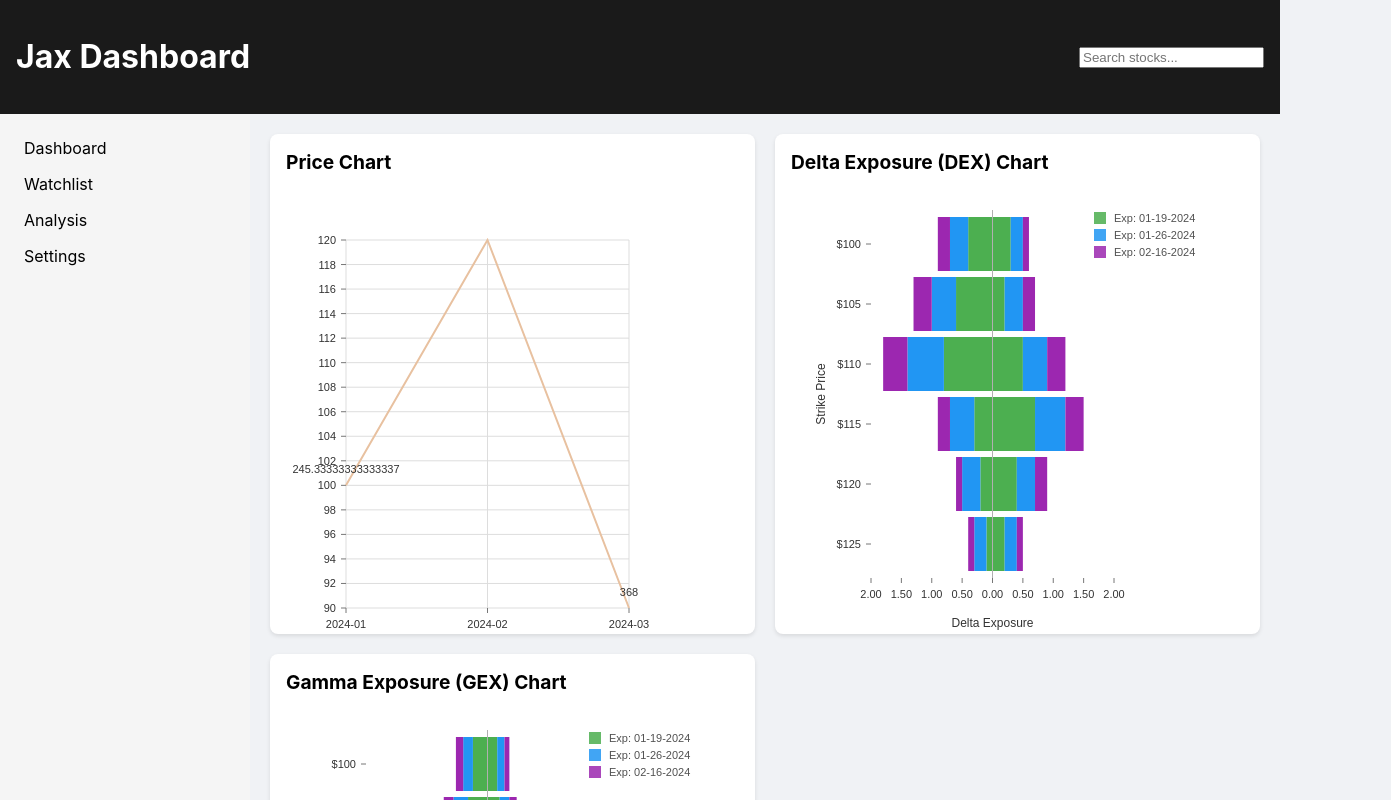
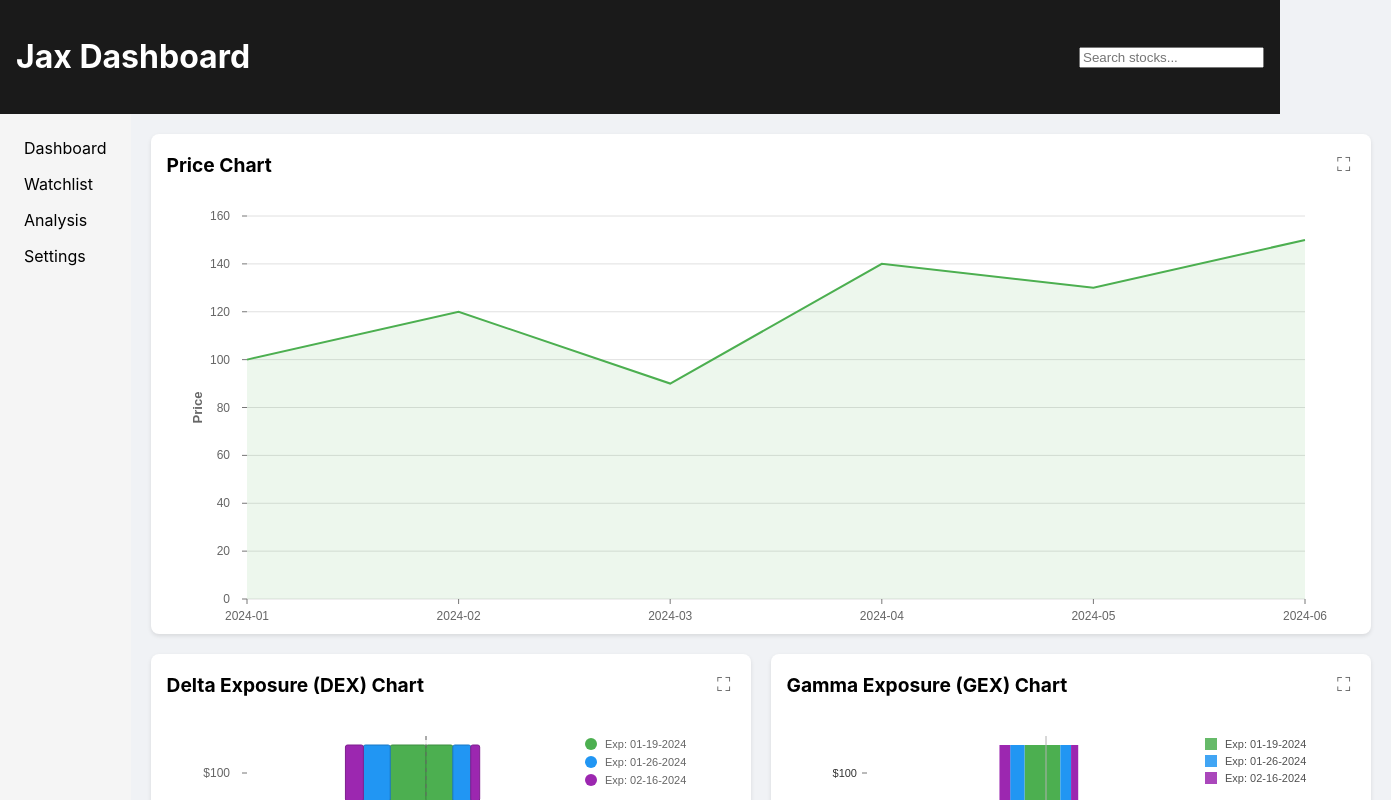
Before and after one commit to ekinolik/jax-ui, a React (Create React App) app: page / in a window 1280 px wide. Shown: the top 800 px of the page, 1391 px wide, since content can reach past the window. Built offline with nearby package versions, Linux system fonts and the light colour scheme.

Commit message:
full screen mode

```diff
--- a/src/App.js
+++ b/src/App.js
@@ -19,11 +19,21 @@ const MainContent = styled.div`
   flex: 1;
 `;
 
-const ChartGrid = styled.div`
-  display: grid;
-  grid-template-columns: repeat(2, 1fr);
+const ContentArea = styled.div`
+  flex: 1;
+  display: flex;
+  flex-direction: column;
   gap: 20px;
   padding: 20px;
+`;
+
+const ChartRow = styled.div`
+  display: flex;
+  gap: 20px;
+  width: 100%;
+`;
+
+const ChartColumn = styled.div`
   flex: 1;
 `;
 
@@ -33,11 +43,19 @@ function App() {
       <Header />
       <MainContent>
         <Sidebar />
-        <ChartGrid>
-          <PriceChart />
-          <DexChart />
-          <GexChart />
-        </ChartGrid>
+        <ContentArea>
+          <ChartRow>
+            <PriceChart />
+          </ChartRow>
+          <ChartRow>
+            <ChartColumn>
+              <DexChart />
+            </ChartColumn>
+            <ChartColumn>
+              <GexChart />
+            </ChartColumn>
+          </ChartRow>
+        </ContentArea>
       </MainContent>
     </AppContainer>
   );
--- a/src/components/charts/DexChart.js
+++ b/src/components/charts/DexChart.js
@@ -2,7 +2,7 @@ import React from 'react';
 import { ResponsiveBar } from '@nivo/bar';
 import ChartContainer from '../common/ChartContainer';
 
-const DexChart = () => {
+const DexChartContent = ({ isFullscreen }) => {
   const data = [
     {
       strike: "$100",
@@ -90,8 +90,42 @@ const DexChart = () => {
     }
   };
 
+  const theme = {
+    axis: {
+      ticks: {
+        text: {
+          fontSize: 12,
+          fill: '#666',
+          fontWeight: 500
+        }
+      },
+      legend: {
+        text: {
+          fontSize: 13,
+          fill: '#666',
+          fontWeight: 600
+        }
+      }
+    },
+    grid: {
+      line: {
+        stroke: '#e0e0e0',
+        strokeWidth: 1
+      }
+    },
+    tooltip: {
+      container: {
+        background: '#ffffff',
+        boxShadow: '0 3px 8px rgba(0,0,0,0.24)',
+        borderRadius: '6px',
+        padding: '12px',
+        fontSize: '12px',
+        border: 'none'
+      }
+    }
+  };
+
   return (
-    <ChartContainer title="Delta Exposure (DEX) Chart">
     <ResponsiveBar
       data={transformedData}
       keys={[
@@ -100,7 +134,10 @@ const DexChart = () => {
       ]}
       indexBy="strike"
       layout="horizontal"
-        margin={{ top: 20, right: 130, bottom: 80, left: 80 }}
+      margin={isFullscreen ?
+        { top: 40, right: 160, bottom: 100, left: 100 } :
+        { top: 20, right: 130, bottom: 65, left: 80 }
+      }
       valueScale={{
         type: 'linear',
         min: -maxValue,
@@ -111,33 +148,55 @@ const DexChart = () => {
         round: true,
       }}
       enableGridY={false}
+      enableGridX={true}
+      gridXValues={[0]}
+      theme={{
+        ...theme,
+        axis: {
+          ...theme.axis,
+          ticks: {
+            ...theme.axis.ticks,
+            text: {
+              ...theme.axis.ticks.text,
+              fontSize: isFullscreen ? 14 : 12,
+            }
+          },
+          legend: {
+            ...theme.axis.legend,
+            text: {
+              ...theme.axis.legend.text,
+              fontSize: isFullscreen ? 15 : 13,
+            }
+          }
+        },
+      }}
       colors={({ id }) => getColor(id)}
-        borderColor={{ from: 'color', modifiers: [['darker', 1.6]] }}
+      borderRadius={2}
+      borderWidth={1}
+      borderColor={{ from: 'color', modifiers: [['darker', 0.6]] }}
       axisTop={null}
       axisRight={null}
       axisBottom={{
         tickSize: 5,
         tickPadding: 5,
         tickRotation: 0,
-          legend: 'Delta Exposure',
+        legend: '',
         legendPosition: 'middle',
-          legendOffset: 45,
+        legendOffset: 0,
         format: v => Math.abs(v).toFixed(2)
       }}
       axisLeft={{
         tickSize: 5,
-          tickPadding: 5,
+        tickPadding: 12,
         tickRotation: 0,
         legend: 'Strike Price',
         legendPosition: 'middle',
         legendOffset: -50
       }}
       enableLabel={false}
-        labelSkipWidth={12}
-        labelSkipHeight={12}
-        labelTextColor={{ from: 'color', modifiers: [['darker', 1.6]] }}
+      animate={true}
+      motionConfig="gentle"
       tooltip={({ id, value, indexValue, data }) => {
-          // Calculate sums for the strike price
         const callsSum = Math.abs(
           data["calls_01-19-2024"] +
           data["calls_01-26-2024"] +
@@ -150,32 +209,43 @@ const DexChart = () => {
         );
 
         return (
-            <div
-              style={{
-                padding: 12,
+          <div style={{
+            padding: '12px 16px',
             background: '#ffffff',
-                border: '1px solid #ccc',
-                borderRadius: '4px',
-              }}
-            >
-              <div style={{ color: getColor(id) }}>
-                <strong>Value: {Math.abs(value).toFixed(2)}</strong>
+            boxShadow: '0 3px 8px rgba(0,0,0,0.24)',
+            borderRadius: '6px',
+            fontSize: '12px',
+            lineHeight: '1.6'
+          }}>
+            <div style={{
+              color: getColor(id),
+              fontWeight: 600,
+              marginBottom: '8px'
+            }}>
+              Value: {Math.abs(value).toFixed(2)}
             </div>
-              <div style={{ marginTop: 4 }}>
-                <div>Total Calls: {callsSum.toFixed(2)}</div>
-                <div>Total Puts: {putsSum.toFixed(2)}</div>
+            <div style={{
+              display: 'grid',
+              gridTemplateColumns: 'auto auto',
+              gap: '8px 16px'
+            }}>
+              <div style={{ color: '#666' }}>Total Calls:</div>
+              <div style={{ fontWeight: 500 }}>{callsSum.toFixed(2)}</div>
+              <div style={{ color: '#666' }}>Total Puts:</div>
+              <div style={{ fontWeight: 500 }}>{putsSum.toFixed(2)}</div>
             </div>
           </div>
         );
       }}
-        animate={true}
-        motionStiffness={90}
-        motionDamping={15}
       markers={[
         {
           axis: 'x',
           value: 0,
-            lineStyle: { stroke: '#b0b0b0', strokeWidth: 1 },
+          lineStyle: {
+            stroke: '#666',
+            strokeWidth: 1,
+            strokeDasharray: '4 4'
+          },
           legend: '',
           legendPosition: null,
         }
@@ -188,19 +258,21 @@ const DexChart = () => {
           justify: false,
           translateX: 120,
           translateY: 0,
-            itemsSpacing: 1,
-            itemWidth: 140,
+          itemsSpacing: 2,
+          itemWidth: isFullscreen ? 180 : 140,
           itemHeight: 16,
           itemDirection: 'left-to-right',
-            itemOpacity: 0.85,
-            symbolSize: 12,
-            symbolShape: 'square',
-            fontSize: 11,
+          itemOpacity: 1,
+          symbolSize: isFullscreen ? 14 : 12,
+          symbolShape: 'circle',
+          fontSize: isFullscreen ? 13 : 11,
+          itemTextColor: '#666',
           effects: [
             {
               on: 'hover',
               style: {
-                  itemOpacity: 1
+                itemTextColor: '#000',
+                itemBackground: '#f5f5f5'
               }
             }
           ],
@@ -224,6 +296,14 @@ const DexChart = () => {
         }
       ]}
     />
+  );
+};
+
+// Wrapper component
+const DexChart = () => {
+  return (
+    <ChartContainer title="Delta Exposure (DEX) Chart">
+      <DexChartContent />
     </ChartContainer>
   );
 };
--- a/src/components/charts/GexChart.js
+++ b/src/components/charts/GexChart.js
@@ -2,7 +2,7 @@ import React from 'react';
 import { ResponsiveBar } from '@nivo/bar';
 import ChartContainer from '../common/ChartContainer';
 
-const GexChart = () => {
+const GexChartContent = ({ isFullscreen }) => {
   const data = [
     {
       strike: "$100",
@@ -90,7 +90,6 @@ const GexChart = () => {
   };
 
   return (
-    <ChartContainer title="Gamma Exposure (GEX) Chart">
     <ResponsiveBar
       data={transformedData}
       keys={[
@@ -99,7 +98,10 @@ const GexChart = () => {
       ]}
       indexBy="strike"
       layout="horizontal"
-        margin={{ top: 20, right: 130, bottom: 80, left: 80 }}
+      margin={isFullscreen ?
+        { top: 40, right: 160, bottom: 100, left: 100 } :
+        { top: 20, right: 130, bottom: 65, left: 80 }
+      }
       valueScale={{
         type: 'linear',
         min: -maxValue,
@@ -118,9 +120,9 @@ const GexChart = () => {
         tickSize: 5,
         tickPadding: 5,
         tickRotation: 0,
-          legend: 'Gamma Exposure',
+        legend: '',
         legendPosition: 'middle',
-          legendOffset: 45,
+        legendOffset: 0,
         format: v => Math.abs(v).toFixed(2)
       }}
       axisLeft={{
@@ -223,6 +225,14 @@ const GexChart = () => {
         }
       ]}
     />
+  );
+};
+
+// Wrapper component
+const GexChart = () => {
+  return (
+    <ChartContainer title="Gamma Exposure (GEX) Chart">
+      <GexChartContent />
     </ChartContainer>
   );
 };
--- a/src/components/charts/PriceChart.js
+++ b/src/components/charts/PriceChart.js
@@ -2,7 +2,7 @@ import React from 'react';
 import { ResponsiveLine } from '@nivo/line';
 import ChartContainer from '../common/ChartContainer';
 
-const PriceChart = () => {
+const PriceChartContent = ({ isFullscreen }) => {
   const data = [
     {
       id: "stock price",
@@ -10,33 +10,144 @@ const PriceChart = () => {
         { x: "2024-01", y: 100 },
         { x: "2024-02", y: 120 },
         { x: "2024-03", y: 90 },
-        // Add more data points as needed
+        { x: "2024-04", y: 140 },
+        { x: "2024-05", y: 130 },
+        { x: "2024-06", y: 150 },
       ]
     }
   ];
 
+  const theme = {
+    axis: {
+      ticks: {
+        text: {
+          fontSize: 12,
+          fill: '#666',
+          fontWeight: 500
+        }
+      },
+      legend: {
+        text: {
+          fontSize: 13,
+          fill: '#666',
+          fontWeight: 600
+        }
+      }
+    },
+    grid: {
+      line: {
+        stroke: '#e0e0e0',
+        strokeWidth: 1
+      }
+    },
+    tooltip: {
+      container: {
+        background: '#ffffff',
+        boxShadow: '0 3px 8px rgba(0,0,0,0.24)',
+        borderRadius: '6px',
+        padding: '12px',
+        fontSize: '12px',
+        border: 'none'
+      }
+    }
+  };
+
   return (
-    <ChartContainer title="Price Chart">
     <ResponsiveLine
       data={data}
-        margin={{ top: 50, right: 110, bottom: 50, left: 60 }}
+      margin={isFullscreen ?
+        { top: 40, right: 160, bottom: 100, left: 100 } :
+        { top: 20, right: 50, bottom: 65, left: 80 }
+      }
       xScale={{ type: 'point' }}
-        yScale={{ type: 'linear', min: 'auto', max: 'auto' }}
+      yScale={{
+        type: 'linear',
+        min: 0,
+        max: 'auto',
+        stacked: true,
+      }}
+      theme={{
+        ...theme,
+        axis: {
+          ...theme.axis,
+          ticks: {
+            ...theme.axis.ticks,
+            text: {
+              ...theme.axis.ticks.text,
+              fontSize: isFullscreen ? 14 : 12,
+            }
+          },
+          legend: {
+            ...theme.axis.legend,
+            text: {
+              ...theme.axis.legend.text,
+              fontSize: isFullscreen ? 15 : 13,
+            }
+          }
+        },
+      }}
       axisTop={null}
       axisRight={null}
       axisBottom={{
         tickSize: 5,
         tickPadding: 5,
         tickRotation: 0,
+        legend: '',
+        legendPosition: 'middle',
+        legendOffset: 0
       }}
+      axisLeft={{
+        tickSize: 5,
+        tickPadding: 12,
+        tickRotation: 0,
+        legend: 'Price',
+        legendPosition: 'middle',
+        legendOffset: -50
+      }}
+      enableGridX={false}
+      enableGridY={true}
+      colors={['#4CAF50']}
       pointSize={10}
       pointColor={{ theme: 'background' }}
       pointBorderWidth={2}
       pointBorderColor={{ from: 'serieColor' }}
-        enablePointLabel={true}
-        pointLabel="y"
-        pointLabelYOffset={-12}
+      enablePointLabel={false}
+      enableArea={true}
+      areaBaselineValue={0}
+      areaOpacity={0.1}
+      useMesh={true}
+      animate={true}
+      motionConfig="gentle"
+      tooltip={({ point }) => (
+        <div style={{
+          padding: '12px 16px',
+          background: '#ffffff',
+          boxShadow: '0 3px 8px rgba(0,0,0,0.24)',
+          borderRadius: '6px',
+          fontSize: '12px',
+          lineHeight: '1.6'
+        }}>
+          <div style={{
+            color: '#4CAF50',
+            fontWeight: 600,
+            marginBottom: '8px'
+          }}>
+            Price: ${point.data.y}
+          </div>
+          <div style={{ color: '#666' }}>
+            Date: {point.data.x}
+          </div>
+        </div>
+      )}
     />
+  );
+};
+
+// Wrapper component
+const PriceChart = () => {
+  return (
+    <ChartContainer title="Price Chart" fullWidth>
+      <PriceChartContent />
     </ChartContainer>
   );
 };
--- a/src/components/common/ChartContainer.js
+++ b/src/components/common/ChartContainer.js
@@ -1,25 +1,102 @@
-import React from 'react';
+import React, { useState } from 'react';
 import styled from 'styled-components';
+
+const Wrapper = styled.div`
+  width: 100%;
+  position: relative;
+`;
+
+const FixedWidthWrapper = styled.div`
+  width: ${props => props.fullWidth ? '100%' : '600px'};
+  margin: 0 auto;
+`;
 
 const Container = styled.div`
   background: white;
   border-radius: 8px;
   box-shadow: 0 2px 4px rgba(0, 0, 0, 0.1);
   padding: 1rem;
-  height: 500px;
+  height: ${props => props.isFullscreen ? '100vh' : '500px'};
+  width: ${props => props.isFullscreen ? '100vw' : '100%'};
+  position: ${props => props.isFullscreen ? 'fixed' : 'relative'};
+  top: ${props => props.isFullscreen ? '0' : 'auto'};
+  left: ${props => props.isFullscreen ? '0' : 'auto'};
+  z-index: ${props => props.isFullscreen ? '1000' : '1'};
+  transition: all 0.3s ease;
+  cursor: pointer;
+  box-sizing: border-box;
 `;
 
 const Title = styled.h2`
   margin: 0 0 1rem 0;
   font-size: 1.2rem;
+  display: flex;
+  justify-content: space-between;
+  align-items: center;
 `;
 
-const ChartContainer = ({ title, children }) => {
+const FullscreenButton = styled.button`
+  background: none;
+  border: none;
+  cursor: pointer;
+  padding: 4px;
+  color: #666;
+  font-size: 1.2rem;
+  transition: color 0.2s ease;
+
+  &:hover {
+    color: #000;
+  }
+`;
+
+const ChartContainer = ({ title, children, fullWidth }) => {
+  const [isFullscreen, setIsFullscreen] = useState(false);
+
+  const toggleFullscreen = (e) => {
+    e.stopPropagation();
+    setIsFullscreen(!isFullscreen);
+  };
+
+  // Handle escape key to exit fullscreen
+  React.useEffect(() => {
+    const handleEsc = (event) => {
+      if (event.key === 'Escape') {
+        setIsFullscreen(false);
+      }
+    };
+    window.addEventListener('keydown', handleEsc);
+
+    return () => {
+      window.removeEventListener('keydown', handleEsc);
+    };
+  }, []);
+
+  const content = (
+    <Container
+      isFullscreen={isFullscreen}
+      onClick={() => setIsFullscreen(true)}
+    >
+      <Title>
+        {title}
+        <FullscreenButton onClick={toggleFullscreen}>
+          {isFullscreen ? '×' : '⛶'}
+        </FullscreenButton>
+      </Title>
+      {React.cloneElement(children, {
+        isFullscreen,
+        key: `chart-${isFullscreen}`
+      })}
+    </Container>
+  );
+
   return (
-    <Container>
-      <Title>{title}</Title>
-      {children}
-    </Container>
+    <Wrapper>
+      {isFullscreen ? content : (
+        <FixedWidthWrapper fullWidth={fullWidth}>
+          {content}
+        </FixedWidthWrapper>
+      )}
+    </Wrapper>
   );
 };
 
```
Lines whose indentation alone changed are shown as unchanged.
